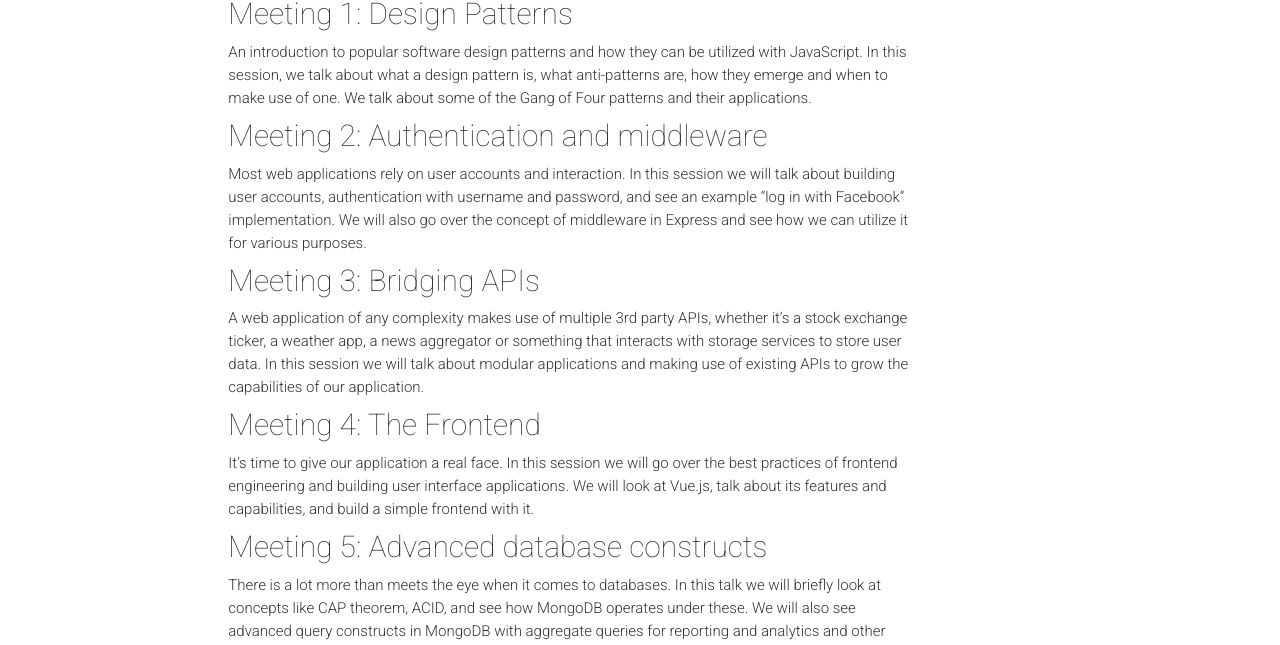
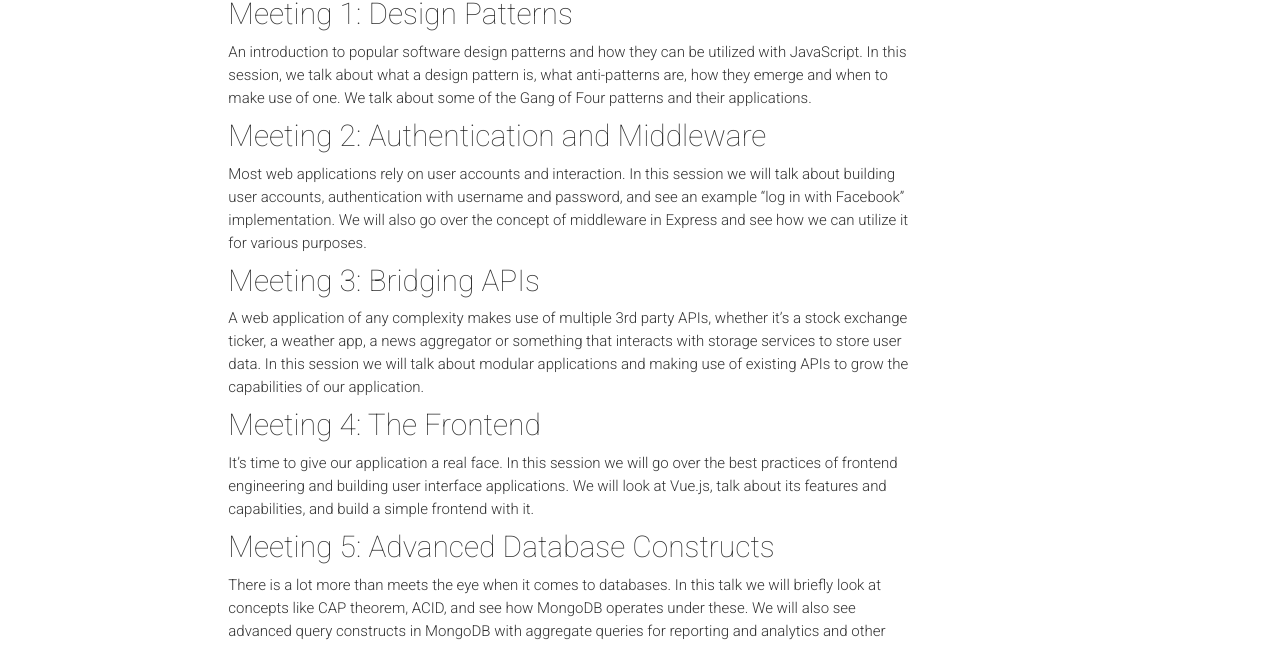
Before and after one commit to WTMBerlin/wtmberlin.github.io, a Jekyll site: the page built from javascript-crash-course.md, in a window 1280 px wide and 900 px high, scrolled down 643 px. Shown: the part 142-787 px from the top of the window. Built offline with Jekyll 4.4.1, drawn with Linux system fonts in a browser that asks for light colours; nearby versions of some CDN libraries; comment, search, counter and statistics services are not loaded.

```diff
--- a/javascript-crash-course.md
+++ b/javascript-crash-course.md
@@ -19,7 +19,7 @@ In addition to the lectures, we will meet to hack on our projects on a bi-weekly
 ##### Meeting 1: Design Patterns
 An introduction to popular software design patterns and how they can be utilized with JavaScript. In this session, we talk about what a design pattern is, what anti-patterns are, how they emerge and when to make use of one. We talk about some of the Gang of Four patterns and their applications.
 
-##### Meeting 2: Authentication and middleware
+##### Meeting 2: Authentication and Middleware
 Most web applications rely on user accounts and interaction. In this session we will talk about building user accounts, authentication with username and password, and see an example “log in with Facebook” implementation. We will also go over the concept of middleware in Express and see how we can utilize it for various purposes.
 
 ##### Meeting 3: Bridging APIs
@@ -28,7 +28,7 @@ A web application of any complexity makes use of multiple 3rd party APIs, whethe
 ##### Meeting 4: The Frontend
 It’s time to give our application a real face. In this session we will go over the best practices of frontend engineering and building user interface applications. We will look at Vue.js, talk about its features and capabilities, and build a simple frontend with it.
 
-##### Meeting 5: Advanced database constructs
+##### Meeting 5: Advanced Database Constructs
 There is a lot more than meets the eye when it comes to databases. In this talk we will briefly look at concepts like CAP theorem, ACID, and see how MongoDB operates under these. We will also see advanced query constructs in MongoDB with aggregate queries for reporting and analytics and other features like full text search and geolocation queries.
 
 
```
